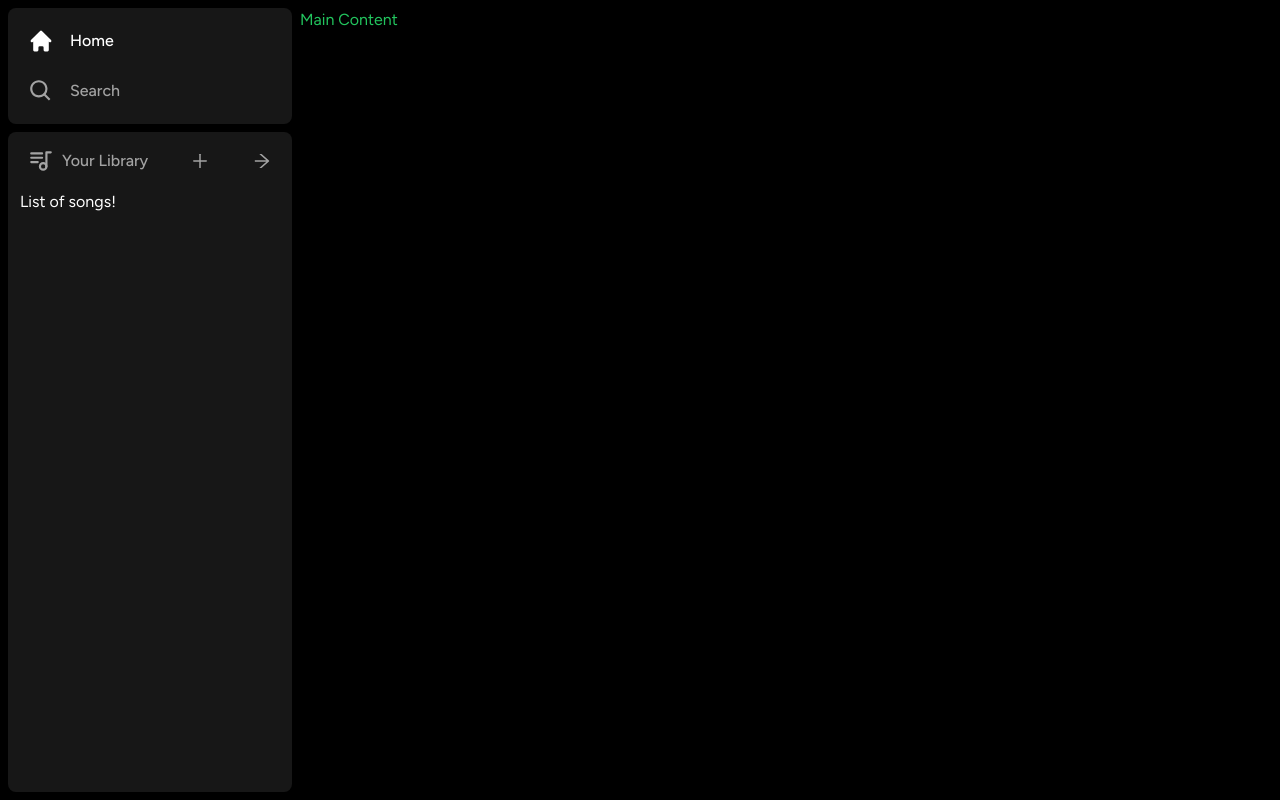
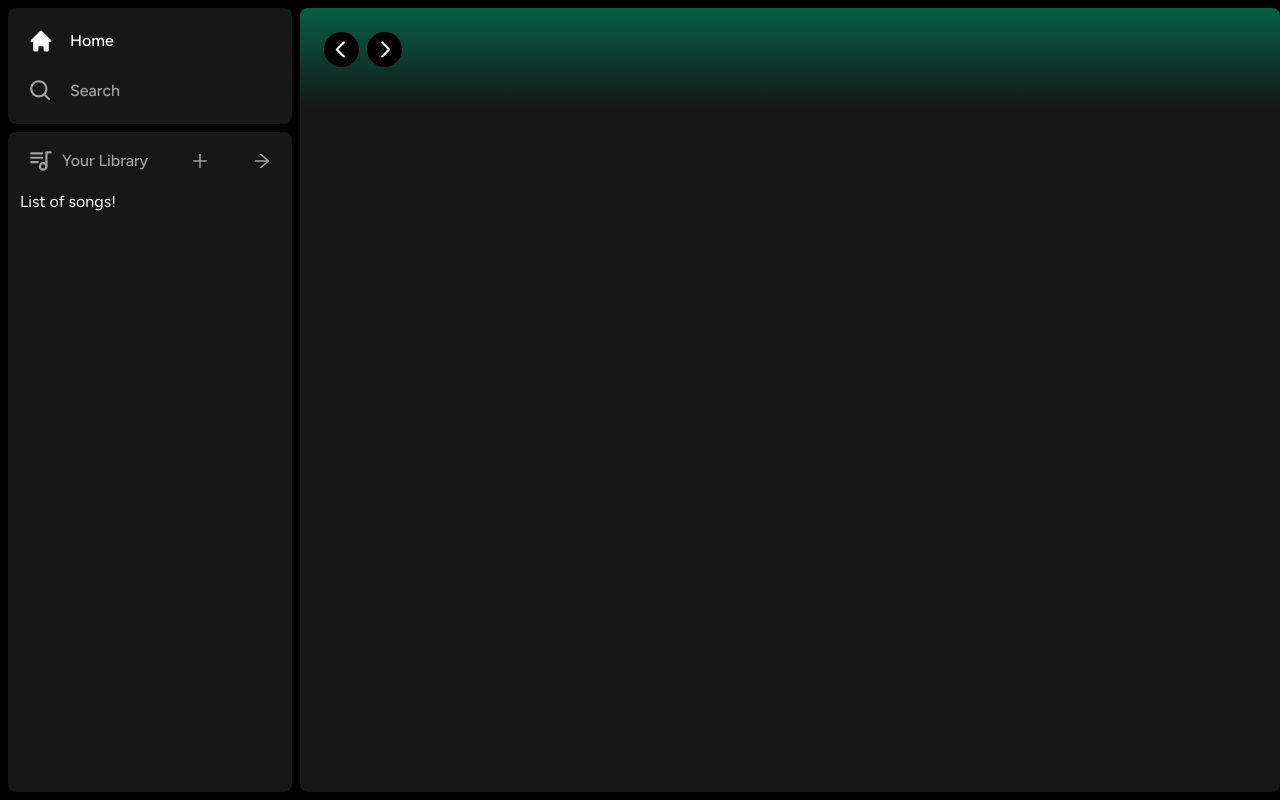
Before and after one commit to Legitshadows/spotify-clone, a Next.js app: page / in a window 1280 px wide. Built offline with nearby package versions, Linux system fonts and the light colour scheme.

Commit message:
added header and worked on page a bit

```diff
--- a/app/(site)/page.tsx
+++ b/app/(site)/page.tsx
@@ -1,7 +1,18 @@
+import Header from "@/components/Header";
+
 export default function Home() {
  return (
-  <div className="text-green-500">
-    Main Content
+  <div className="
+    bg-neutral-900
+    rounded-lg
+    h-full
+    w-full
+    overflow-hidden
+    overflow-y-auto
+  ">
+    <Header>
+      Header
+    </Header>
   </div>
  )
 }
--- /dev/null
+++ b/components/Header.tsx
@@ -0,0 +1,110 @@
+"use client";
+
+import { useRouter } from "next/navigation";
+import { twMerge } from "tailwind-merge";
+import { RxCaretLeft, RxCaretRight } from "react-icons/rx";
+import { HiHome } from "react-icons/hi";
+import { BiSearch } from "react-icons/bi";
+
+interface HeaderProps {
+    children: React.ReactNode;
+    className?: string;
+}
+
+const Header: React.FC<HeaderProps> = ({
+    children,
+    className
+}) => {
+    const router = useRouter();
+
+    const handleLogout = () => {
+        // Handle logout later on, this is a reminder
+    }
+    return (
+        <div
+          className={twMerge(`
+              h-fit
+              bg-gradient-to-b
+              from-emerald-800
+              p-6
+            `,
+            className
+          )}
+        >
+         <div className="
+          w-full
+          mb-4
+          flex
+          items-center
+          justify-between
+         ">
+          <div className="
+            hidden
+            md:flex
+            gap-x-2
+            items-center
+          ">
+            <button
+              onClick={() => router.back()}
+              className="
+                rounded-full
+                bg-black
+                flex
+                items-center
+                justify-center
+                hover:opacity-75
+                transition
+              ">
+                <RxCaretLeft className="text-white" size={35}/>
+            </button>
+
+            <button
+              onClick={() => router.forward()}
+              className="
+                rounded-full
+                bg-black
+                flex
+                items-center
+                justify-center
+                hover:opacity-75
+                transition
+              ">
+                <RxCaretRight className="text-white" size={35}/>
+            </button>
+          </div>
+          <div className="flex md:hidden gap-x-2 items-center">
+            <button
+                className="
+                    rounded-full
+                    p-2
+                    bg-white
+                    flex
+                    items-center
+                    justify-center
+                    hover:opacity-75
+                    transition
+                ">
+                <HiHome className="text-black" size={20}/>
+            </button>
+
+            <button
+                className="
+                    rounded-full
+                    p-2
+                    bg-white
+                    flex
+                    items-center
+                    justify-center
+                    hover:opacity-75
+                    transition
+                ">
+                <BiSearch className="text-black" size={20}/>
+            </button>
+          </div>
+         </div>
+
+        </div>
+    );
+}
+
+export default Header;
```
